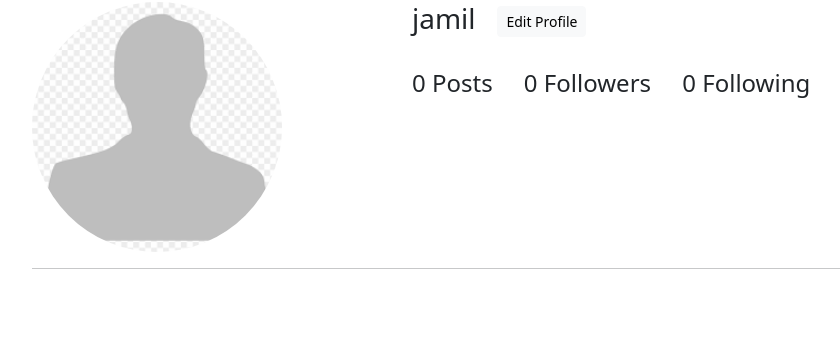
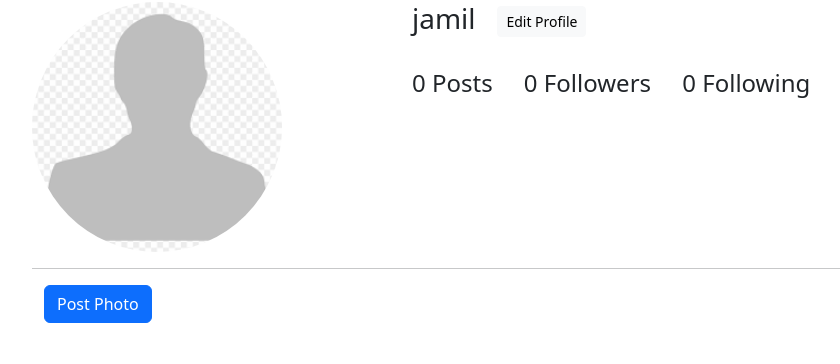
Before and after one commit to JamilRayhan/Social-Media-Project, a Django app: page /account/profile/ in a window 1280 px wide. Shown: the part 94-458 px from the top of the page, without its empty margins (50-890 px from the left). Run offline with Django 4.2, Linux system fonts and the light colour scheme; a user stored in the database is signed in; data comes from the database, SQL or seed files in the repository; both versions use the stored data as it was after the commit; data that the repository does not hold is empty; some libraries are stand-ins or nearby versions.

Commit message:
Upload post

```diff
--- a/App_Login/views.py
+++ b/App_Login/views.py
@@ -6,6 +6,8 @@ from django.urls import reverse
 from django.contrib.auth.decorators import login_required
 from App_Login.forms import CreateNewUser,AuthForm,EditProfile
 from App_Login.models import UserProfile
+
+from App_Post.forms import PostForm
 # Create your views here.
 
 
@@ -58,4 +60,12 @@ def logout_user(request):
 
 @login_required
 def profile(request):
-    return render(request, 'App_Login/user.html', context={'title':request.user.username})
+    post_form = PostForm()
+    if request.method == 'POST':
+        post_form = PostForm(request.POST, request.FILES)
+        if post_form.is_valid():
+            post = post_form.save(commit=False)
+            post.author = request.user
+            post.save()
+            return HttpResponseRedirect(reverse('home'))
+    return render(request, 'App_Login/user.html', context={'title':request.user.username, 'post':post_form})
--- /dev/null
+++ b/App_Post/forms.py
@@ -0,0 +1,9 @@
+from django import forms
+from django.contrib.auth.forms import UserCreationForm,AuthenticationForm
+from django.contrib.auth.models import User
+from App_Post.models import Posts
+
+class PostForm(forms.ModelForm):
+    class Meta:
+        model=Posts
+        fields = ('image','caption',)
--- a/templates/App_Login/user.html
+++ b/templates/App_Login/user.html
@@ -26,4 +26,38 @@
         </div>
     </div>
     <hr>
+    <div class="container mt-3">
+      <!-- The Modal -->
+    <div class="modal" id="myModal">
+        <div class="modal-dialog">
+          <div class="modal-content">
+
+            <!-- Modal Header -->
+            <div class="modal-header">
+              <h4 class="modal-title">Post a Photo</h4>
+              <button type="button" class="btn-close" data-bs-dismiss="modal"></button>
+            </div>
+
+            <!-- Modal body -->
+            <div class="modal-body">
+              <form method="POST" enctype="multipart/form-data">
+                {{post.as_p}}
+                {% csrf_token %}
+                <button type="submit" class="btn btn-primary btn-sm">Post</button>
+              </form>
+            </div>
+
+            <!-- Modal footer -->
+            <div class="modal-footer">
+              <button type="button" class="btn btn-danger" data-bs-dismiss="modal">Close</button>
+            </div>
+
+          </div>
+        </div>
+      </div>
+
+        <button type="button" class="btn btn-primary" data-bs-toggle="modal" data-bs-target="#myModal">
+          Post Photo
+        </button>
+    </div>
 {% endblock  %}
```
Also changed, not shown: db.sqlite3, media/post_images/Sample-Test-Case-Template-1.png (added), media/post_images/pexels-sebastian-sørensen-750225.jpg (added), 1 other file.
